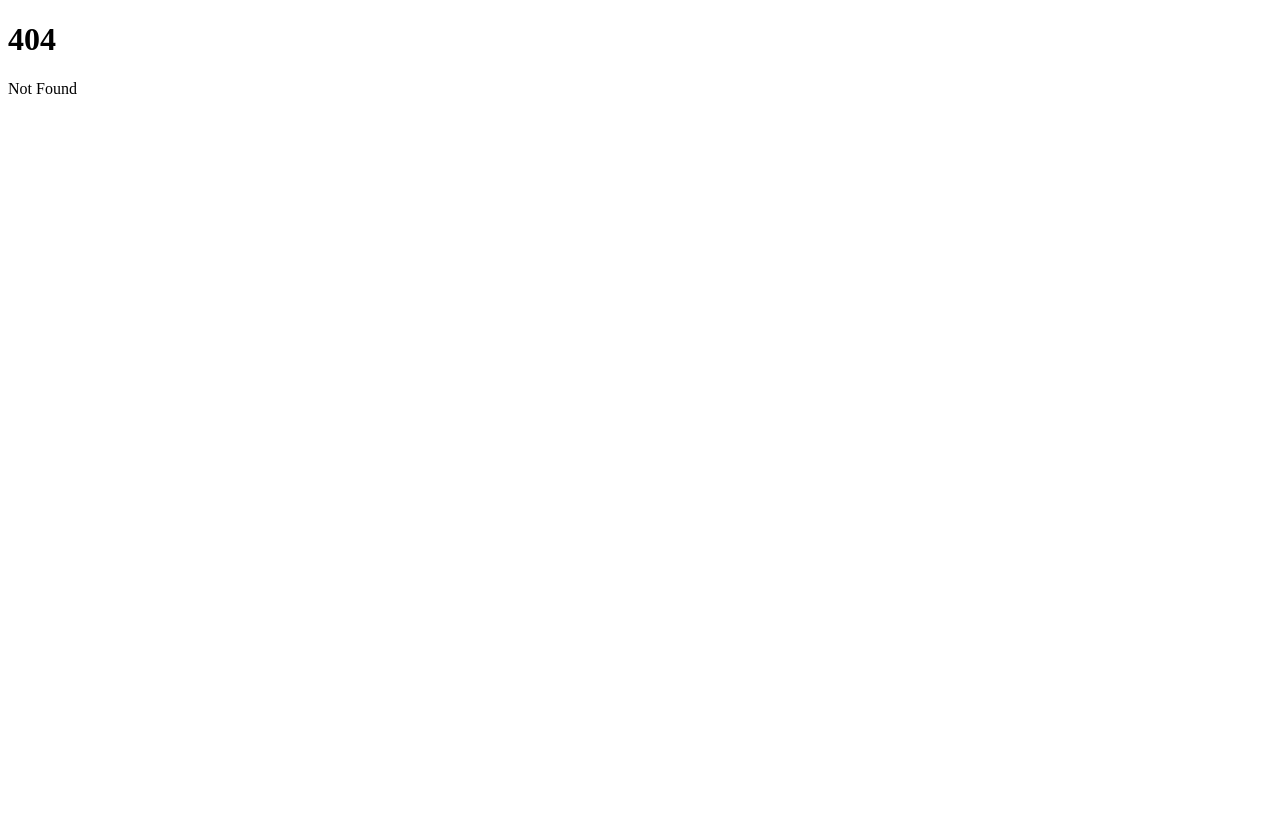
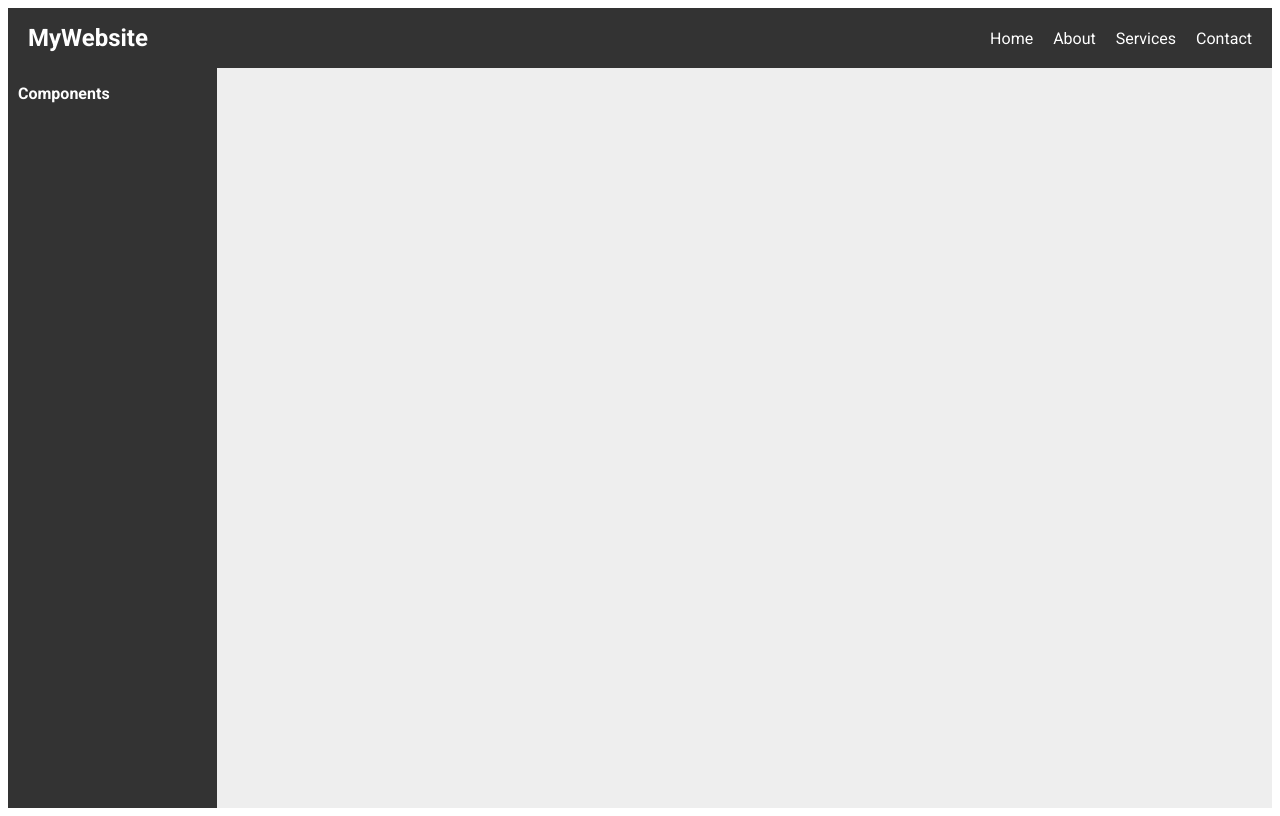
Before and after one commit to JoniBach/svelte-components, a SvelteKit app: page /guide in a window 1280 px wide. Before the commit this address had no page. Built offline with nearby package versions, Linux system fonts and the light colour scheme.

Commit message:
implamenting guide

```diff
--- a/package.json
+++ b/package.json
@@ -13,7 +13,8 @@
 		"lint": "prettier --check . && eslint .",
 		"format": "prettier --write .",
 		"test:integration": "playwright test",
-		"test:unit": "vitest"
+		"test:unit": "vitest",
+		"components": "python components.py"
 	},
 	"exports": {
 		".": {
--- a/src/routes/+page.svelte
+++ b/src/routes/+page.svelte
@@ -7,6 +7,4 @@
 	initTheme();
 </script>
 
-<main>
-	<Demo />
-</main>
+<Demo />
--- /dev/null
+++ b/src/routes/guide/+layout.svelte
@@ -0,0 +1,21 @@
+<body>
+	<slot />
+</body>
+
+<style>
+	@import url('https://fonts.googleapis.com/css2?family=Roboto:wght@400;700&display=swap');
+
+	* {
+		margin: 0;
+		padding: 0;
+		box-sizing: border-box;
+	}
+
+	body {
+		margin: 0;
+		padding: 0;
+		width: 100%;
+		height: 100%;
+		font-family: 'Roboto', sans-serif;
+	}
+</style>
--- /dev/null
+++ b/src/routes/guide/+page.svelte
@@ -0,0 +1,74 @@
+<script>
+	import { onMount } from 'svelte';
+	import GuidePage from './GuidePage.svelte';
+
+	// Import all .svelte files in the components folder, including subdirectories
+	const componentModules = import.meta.glob('/src/lib/components/**/*.guide.svelte');
+	let components = [];
+
+	// Helper function to get the title by removing the '.guide.svelte' extension
+	const getFileTitle = (filename) => filename.replace('.guide.svelte', '');
+
+	// Helper function to create or find a directory in the current tree level
+	const getOrCreateDirectory = (directories, title) => {
+		let dir = directories.find((item) => item.title === title);
+		if (!dir) {
+			dir = { title, components: [] }; // Create directory with an empty array of components (children)
+			directories.push(dir);
+		}
+		return dir;
+	};
+
+	// Function to format files into an array of objects with titles, paths, and children or component
+	const formatComponents = (filePaths) => {
+		return filePaths.reduce((tree, filePath) => {
+			// Remove the base path and split into parts (folders/files)
+			const parts = filePath.replace('/src/lib/components/', '').split('/');
+			let currentLevel = tree;
+
+			// Traverse through directories
+			parts.forEach((part, index) => {
+				const title = getFileTitle(part);
+
+				if (index === parts.length - 1) {
+					// If it's the last part, it's a file, set the component at the current level
+					currentLevel.push({ component: { title, path: filePath } });
+				} else {
+					// Otherwise, it's a directory, navigate or create it
+					const directory = getOrCreateDirectory(currentLevel, title);
+					currentLevel = directory.components; // Move to the children (components array)
+				}
+			});
+
+			return tree;
+		}, []);
+	};
+
+	// Function to elevate single-length arrays into a component at that level
+	const elevateSingleComponent = (items) => {
+		return items.map((item) => {
+			if (item.components && item.components.length === 1 && item.components[0].component) {
+				// If the directory has exactly one component, promote it to the parent level
+				return { ...item, component: item.components[0].component, components: undefined };
+			}
+			// Recursively handle nested components
+			if (item.components) {
+				item.components = elevateSingleComponent(item.components);
+			}
+			return item;
+		});
+	};
+
+	// Collect the list of file paths on component mount
+	onMount(() => {
+		const filePaths = Object.keys(componentModules);
+		components = formatComponents(filePaths);
+		components = elevateSingleComponent(components); // Apply the promotion logic
+		console.log(components); // For debugging purposes
+	});
+
+	// Debug the component list when it changes
+	$: console.log(components);
+</script>
+
+<GuidePage {components} />
--- /dev/null
+++ b/src/routes/guide/GuideBody.svelte
@@ -0,0 +1,11 @@
+<div class="guide-body">
+	<slot />
+</div>
+
+<style>
+	.guide-body {
+		width: 100%;
+		background: #eee;
+		height: 100%;
+	}
+</style>
--- /dev/null
+++ b/src/routes/guide/GuideHeadder.svelte
@@ -0,0 +1,95 @@
+<script>
+	let isMenuOpen = false;
+</script>
+
+<header>
+	<div class="logo">MyWebsite</div>
+	<nav>
+		<ul class="menu {isMenuOpen ? 'open' : ''}">
+			<li><a href="#home">Home</a></li>
+			<li><a href="#about">About</a></li>
+			<li><a href="#services">Services</a></li>
+			<li><a href="#contact">Contact</a></li>
+		</ul>
+	</nav>
+</header>
+
+<style>
+	header {
+		display: flex;
+		justify-content: space-between;
+		align-items: center;
+		padding: 20px;
+		background-color: #333;
+		color: white;
+		max-height: 20px;
+	}
+
+	nav {
+		display: flex;
+		align-items: center;
+	}
+
+	.logo {
+		font-size: 1.5rem;
+		font-weight: bold;
+	}
+
+	.menu {
+		display: flex;
+		list-style: none;
+		gap: 20px;
+		margin: 0;
+		padding: 0;
+	}
+
+	.menu li {
+		padding: 5px 0;
+	}
+
+	.menu li a {
+		color: white;
+		text-decoration: none;
+		font-size: 1rem;
+	}
+
+	.menu li a:hover {
+		color: #ddd;
+	}
+
+	.burger {
+		display: none;
+		flex-direction: column;
+		gap: 5px;
+		cursor: pointer;
+	}
+
+	.burger div {
+		width: 25px;
+		height: 3px;
+		background-color: white;
+	}
+
+	/* Responsive menu */
+	@media (max-width: 768px) {
+		.menu {
+			position: absolute;
+			top: 60px;
+			right: 0;
+			flex-direction: column;
+			background-color: #333;
+			width: 200px;
+			padding: 20px;
+			transform: translateX(100%);
+			transition: transform 0.3s ease-in-out;
+		}
+
+		.menu.open {
+			transform: translateX(0);
+		}
+
+		.burger {
+			display: flex;
+		}
+	}
+</style>
--- /dev/null
+++ b/src/routes/guide/GuidePage.svelte
@@ -0,0 +1,24 @@
+<script lang="ts">
+	import GuideBody from './GuideBody.svelte';
+	import GuideHeadder from './GuideHeadder.svelte';
+	import GuideSidebar from './GuideSidebar.svelte';
+	export let components: string[] = [];
+</script>
+
+<div class="guide-body">
+	<GuideHeadder />
+	<div class="main-container">
+		<GuideSidebar {components} />
+		<GuideBody></GuideBody>
+	</div>
+</div>
+
+<style>
+	.main-container {
+		display: flex;
+		height: calc(100% - 60px);
+	}
+	.guide-body {
+		height: 100vh;
+	}
+</style>
--- /dev/null
+++ b/src/routes/guide/GuideSidebar.svelte
@@ -0,0 +1,44 @@
+<script lang="ts">
+	import GuideSidebarItem from './GuideSidebarItem.svelte';
+	export let components = null;
+</script>
+
+<div class="sidebar">
+	<p class="heading">
+		<strong>Components</strong>
+	</p>
+	{#if components}
+		<ul>
+			{#each components as component}
+				<li>
+					<GuideSidebarItem {component} />
+				</li>
+			{/each}
+		</ul>
+	{/if}
+</div>
+
+<style>
+	.sidebar {
+		height: 100%;
+		width: 250px;
+		background-color: #333;
+		color: white;
+		overflow-y: scroll;
+	}
+
+	.sidebar ul {
+		list-style: none;
+		padding: 0;
+	}
+
+	.heading {
+		margin-left: 10px;
+	}
+
+	@media (max-width: 768px) {
+		.sidebar {
+			width: 200px;
+		}
+	}
+</style>
--- /dev/null
+++ b/src/routes/guide/GuideSidebarItem.svelte
@@ -0,0 +1,49 @@
+<script lang="ts">
+	import GuideSidebarItem from './GuideSidebarItem.svelte';
+	export let component = null;
+</script>
+
+<div class="display-item-container">
+	{#if component}
+		{#if component.title}
+			{#if component.component}
+				<a href={component.path}>{component.title}</a>
+			{:else}
+				<span>{component.title}</span>
+			{/if}
+		{/if}
+
+		{#if component.components}
+			{#each component.components as child}
+				<GuideSidebarItem component={child} />
+			{/each}
+		{/if}
+	{/if}
+</div>
+
+<style>
+	.display-item-container {
+		padding-left: 10px;
+		margin-left: 10px;
+		border-left: 1px solid #ccc;
+	}
+	a {
+		color: #eee;
+		text-decoration: none;
+	}
+
+	a:hover {
+		text-decoration: underline;
+	}
+
+	span {
+		font-weight: bold;
+		margin-left: 10px;
+		margin-top: 10px;
+	}
+
+	ul {
+		list-style-type: none;
+		padding-left: 20px;
+	}
+</style>
```
Also changed, not shown: components.json, 1 other file (tests, documents, lock files or other folders).
